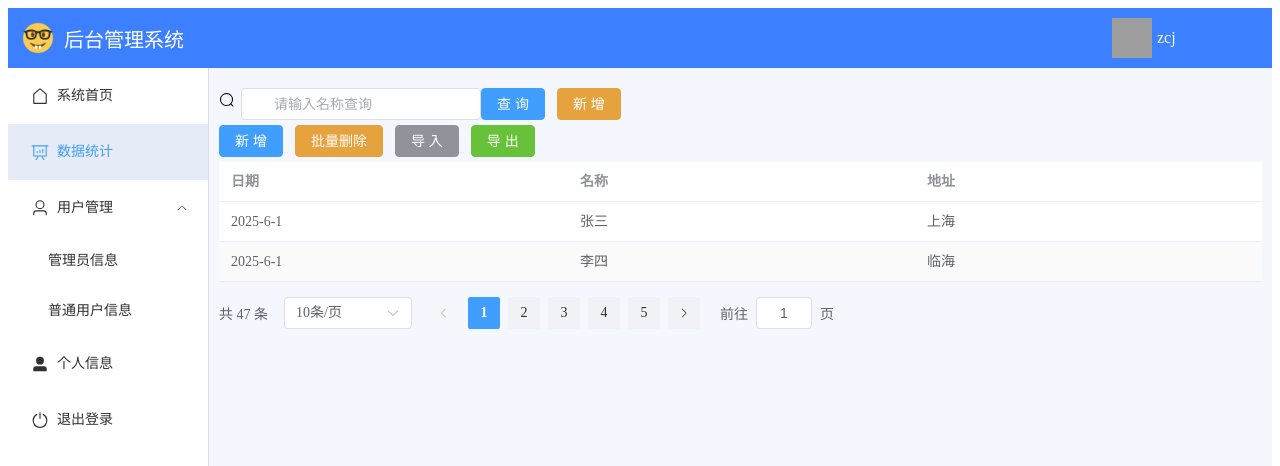
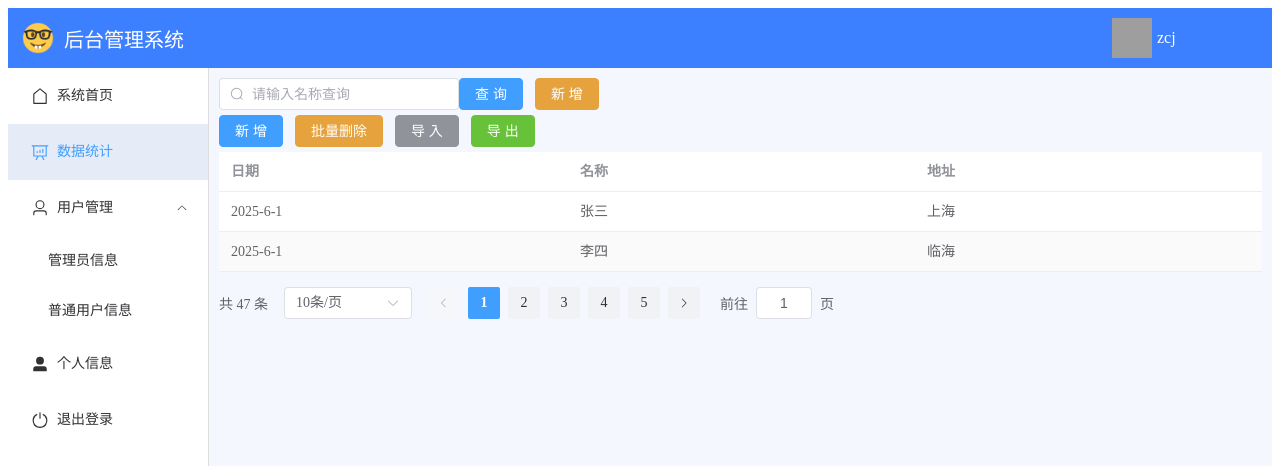
Before and after one commit to Mrblackso/javaee_pro, a Vue app in the folder Blog/vue/: page /manager/data in a window 1280 px wide. Shown: the top 466 px of the page. Built offline with nearby package versions, Linux system fonts and the light colour scheme; grey boxes are pictures that could not be loaded.

Commit message:
修改了前端搜索UI图标

```diff
--- a/Blog/vue/src/views/Data.vue
+++ b/Blog/vue/src/views/Data.vue
@@ -2,15 +2,15 @@
   <div>
     <div class="card" style="margin-bottom: 5px">
       <!--      <el-card>-->
-      <span style="display: inline-flex; align-items: center; margin-right: 6px;margin-top: 14px">
-        <el-icon><Search/></el-icon>
-      </span>
+<!--      <span style="display: inline-flex; align-items: center; margin-right: 6px;margin-top: 14px">-->
+<!--        <el-icon><Search/></el-icon>-->
+<!--      </span>-->
 
       <el-input
           style="width: 240px"
           v-model="data.name"
           placeholder="请输入名称查询"
-          prefix-icon="Search"
+          :prefix-icon="Search"
       ></el-input>
       <el-button type="primary">查 询</el-button>
       <el-button type="warning">新 增</el-button>
```
Also changed, not shown: 1 other file (tests, documents, lock files or other folders).
